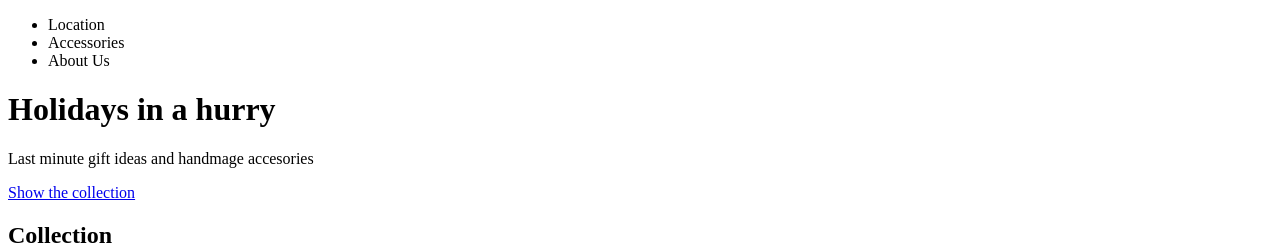
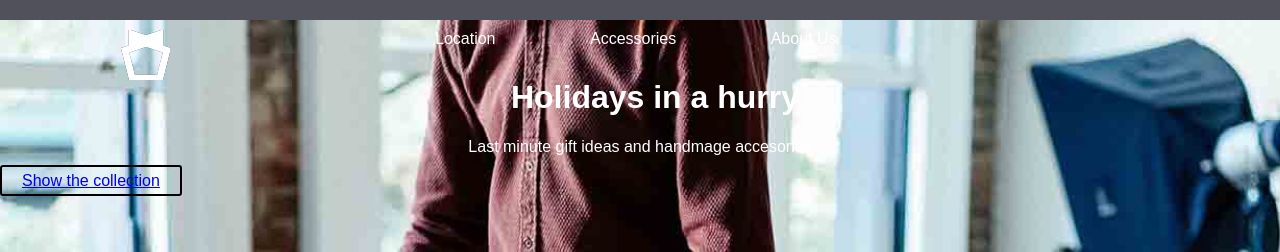
Before and after one commit to kveder/simple-ecom-vol1, a plain HTML site: page index.html in a window 1280 px wide. Shown: the top 252 px of the page. Drawn offline with Linux system fonts and the light colour scheme.

Commit message:
Adding style css. No SASS.

```diff
--- a/index.html
+++ b/index.html
@@ -2,20 +2,23 @@
 <html>
 <head>
 <title> Simple portfolio sight </title>
+<link rel="stylesheet" type="text/css" href="style/normalize.css" />
 <link rel="stylesheet" type="text/css" href="style/style.css" />
 </head>
 
 <body>
 	<div class="wrapper">
 		<div class="full-container header"> <!-- first top hero section/header -->
-			<div class="nav">
-				<a id="logo"></a>
+			<div class="top-container">
+				<a id="logo" href="#"></a>
+				<div class="nav">
 				<ul>
 					<li>Location</li>
 					<li>Accessories</li>
 					<li>About Us</li>
 				</ul>
-			</div><!-- end .nav -->
+				</div><!-- end .nav -->
+			</div><!-- end .top-container -->
 			<div class="hero-text">
 				<h1>Holidays in a hurry</h1>
 				<p>Last minute gift ideas and handmage accesories</p>
--- a/style/style.css
+++ b/style/style.css
@@ -0,0 +1,58 @@
+body {
+	background-color:#51515b;
+}
+
+.wrapper {
+	background-color: #fff;
+	width:1280px;
+	margin:20px auto;
+}
+
+.full-container {
+	width: 100%;
+	height:760px;
+}
+
+/* ==== HEADER SECTION === */
+.header {
+	background-image: url("../img/header.jpg");
+	background-size:cover;
+}
+
+#logo {
+	display:block;
+	background-image: url("../img/icon.png");
+	width:50px;
+	height:50px;
+	margin: 10px 50px 10px 120px;
+	float:left;
+}
+.nav {
+	width: 500px;
+	margin:auto;
+}
+
+.nav ul {
+	padding:0;
+	list-style: none;
+}
+
+.nav li {
+	margin: 10px auto;
+	display:inline-block;
+	padding: 0 45px 0 45px;
+	color:#fff;
+}
+
+.hero-text {
+	width:900px;
+	margin:auto;
+	text-align: center;
+	color:#fff;
+}
+
+.button {
+	padding: 5px 20px;
+	border: black solid 2px;
+	border-radius:3px;
+}
```
Also changed, not shown: img/header.jpg (added), img/icon.png (added).
